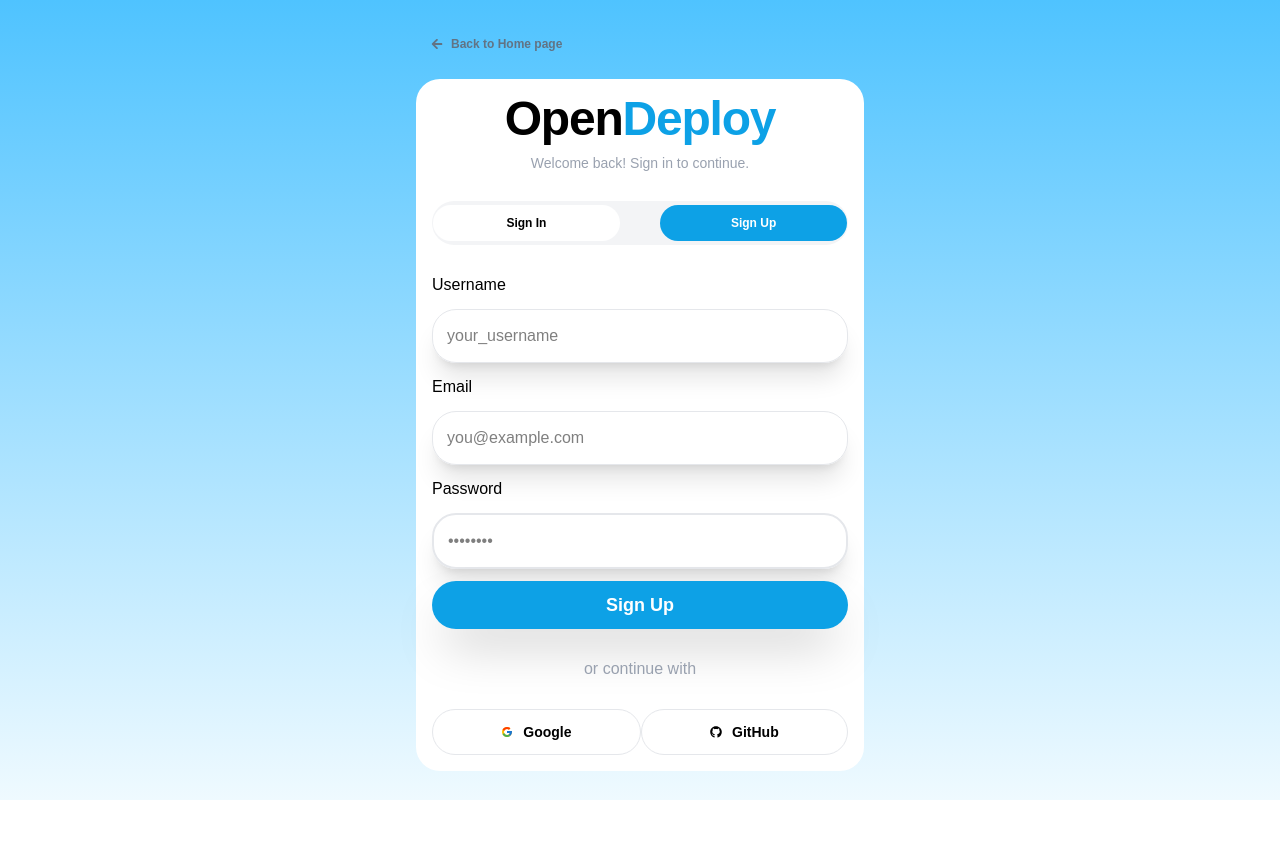
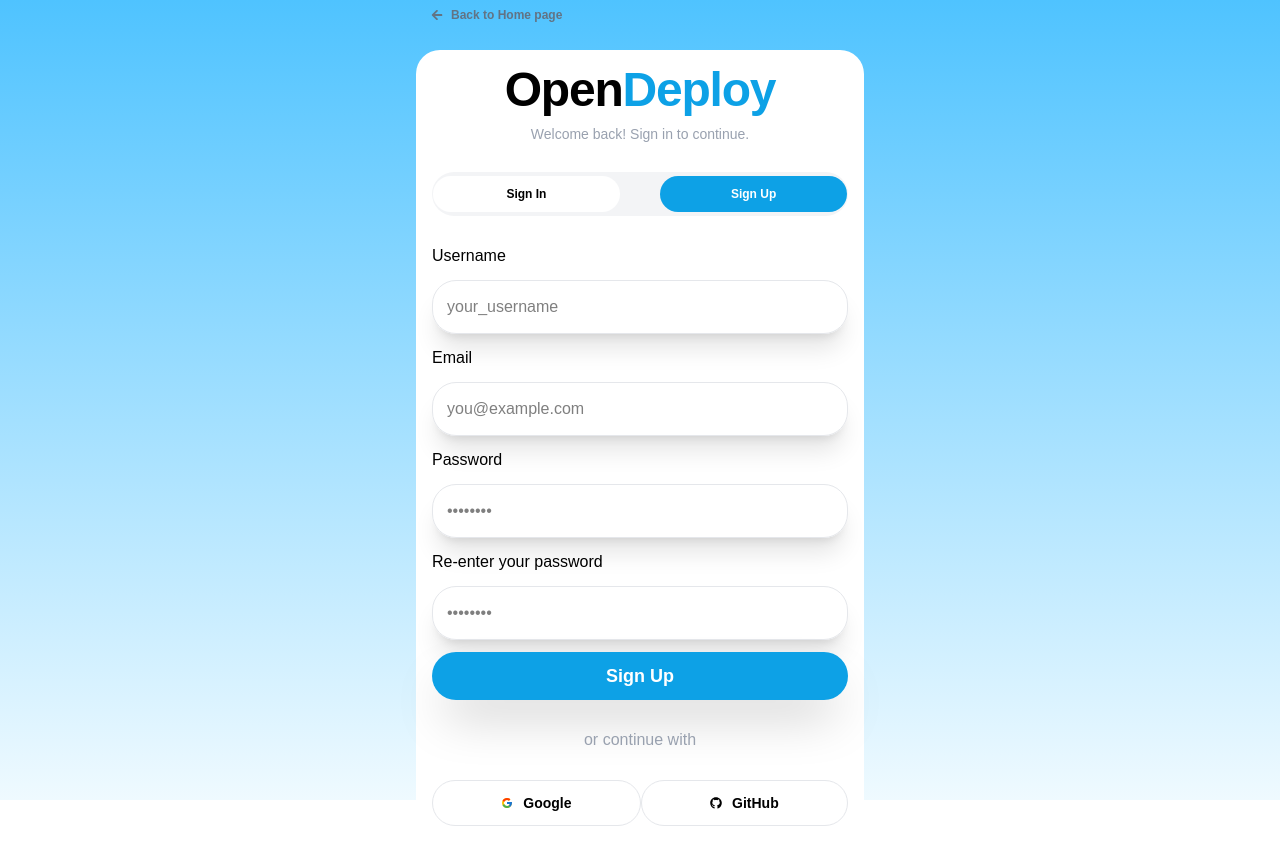
Before and after one commit to Raturchik/OpenDeploy, a React (Vite) app: page /auth in a window 1280 px wide. Both pictures are taken after a click on the button "Sign Up". Before the commit the page ends 800 px from the top, so only its background shows below. Built offline with nearby package versions, Linux system fonts and the light colour scheme.

Commit message:
feat: create basic authorisation with email and password

```diff
--- a/src/pages/Authorisation.tsx
+++ b/src/pages/Authorisation.tsx
@@ -3,9 +3,49 @@ import { FcGoogle } from "react-icons/fc";
 import { Button } from "../components/Button";
 import { useState } from "react";
 import { twMerge } from "tailwind-merge";
+import { auth } from "../services/firebase/firebase";
+import { createUserWithEmailAndPassword, signInWithEmailAndPassword } from "firebase/auth";
 
 export const AuthorisationPage = () => {
     const [isLogin, setIsLogin] = useState(true);
+    const [email, setEmail] = useState("");
+    const [password, setPassword] = useState("");
+    const [copyPassword, setCopyPassword] = useState("");
+    const [error, setError] = useState("");
+    const [username, setUsername] = useState("");
+
+    function signUp(e) {
+        e.preventDefault();
+        if (copyPassword !== password) {
+            setError("Passwords didn't match");
+            return;
+        }
+        createUserWithEmailAndPassword(auth, email, password)
+            .then((user) => {
+                console.log(user);
+                setError("");
+                setEmail("");
+                setPassword("");
+            })
+            .catch((error) => {
+                console.log(error);
+                setError("Unexpected error ocured");
+            });
+    }
+    function signIn(e) {
+        e.preventDefault();
+        signInWithEmailAndPassword(auth, email, password)
+            .then((user) => {
+                console.log(user);
+                setError("");
+                setEmail("");
+                setPassword("");
+            })
+            .catch((error) => {
+                console.log(error);
+                setError("Unexpected error ocured");
+            });
+    }
     return (
         <div className="grid h-screen place-items-center">
             <div className="flex flex-col mx-auto sm:w-[50%] md:w-[45%] lg:w-[40%] xl:w-[35%] 2xl:w-[30%]">
@@ -47,62 +87,86 @@ export const AuthorisationPage = () => {
                         </Button>
                     </div>
                     {isLogin ? (
-                        <form action="" className="flex flex-col gap-3">
+                        <form onSubmit={signIn} className="flex flex-col gap-3">
                             <label htmlFor="email">Email</label>
                             <input
                                 type="email"
                                 name=""
                                 id="email"
+                                value={email}
                                 placeholder="you@example.com"
                                 className="outline-none p-3.5 shadow-xl rounded-3xl border border-border/50 border-gray-200 focus:border-2 focus:border-blue-600"
+                                onChange={(e) => setEmail(e.target.value)}
                             />
                             <label htmlFor="password">Password</label>
                             <input
                                 type="password"
                                 name=""
                                 id="password"
+                                value={password}
                                 placeholder="••••••••"
                                 className="outline-none p-3.5 shadow-xl rounded-3xl border border-border/50 border-gray-200 focus:border-2 focus:border-blue-600"
+                                onChange={(e) => setPassword(e.target.value)}
                             />
+
                             <button
                                 type="submit"
                                 className="bg-[rgb(13,161,230)] rounded-3xl p-2.5 cursor-pointer"
+                                onSubmit={() => signIn}
                             >
                                 <p className="text-white text-lg font-bold">Sign In</p>
                             </button>
                         </form>
                     ) : (
-                        <form action="" className="flex flex-col gap-3">
+                        <form onSubmit={signUp} className="flex flex-col gap-3">
                             <label htmlFor="email">Username</label>
                             <input
                                 type="text"
                                 name=""
                                 id="username"
+                                value={username}
                                 placeholder="your_username"
                                 className="outline-none p-3.5 shadow-xl rounded-3xl border border-border/50 border-gray-200 focus:border-2 focus:border-blue-600"
+                                onChange={(e) => setUsername(e.target.value)}
                             />
                             <label htmlFor="email">Email</label>
                             <input
                                 type="email"
                                 name=""
                                 id="email"
+                                value={email}
                                 placeholder="you@example.com"
                                 className="outline-none p-3.5 shadow-xl rounded-3xl border border-border/50 border-gray-200 focus:border-2 focus:border-blue-600"
+                                onChange={(e) => setEmail(e.target.value)}
                             />
                             <label htmlFor="password">Password</label>
                             <input
                                 type="password"
                                 name=""
                                 id="password"
+                                value={password}
                                 placeholder="••••••••"
-                                className="outline-none p-3.5 shadow-xl rounded-3xl roundedborder border-border/50 border-gray-200 -3xl border-2 focus:border-blue-600"
+                                className="outline-none p-3.5 shadow-xl rounded-3xl border border-border/50 border-gray-200 focus:border-2 focus:border-blue-600"
+                                onChange={(e) => setPassword(e.target.value)}
                             />
+                            <label htmlFor="password">Re-enter your password</label>
+                            <input
+                                type="password"
+                                name=""
+                                id="password"
+                                value={copyPassword}
+                                placeholder="••••••••"
+                                className="outline-none p-3.5 shadow-xl rounded-3xl border border-border/50 border-gray-200 focus:border-2 focus:border-blue-600"
+                                onChange={(e) => setCopyPassword(e.target.value)}
+                            />
+
                             <button
                                 type="submit"
                                 className="bg-[rgb(13,161,230)] rounded-3xl p-2.5 cursor-pointer shadow-2xl"
                             >
                                 <p className="text-white text-lg font-bold">Sign Up</p>
                             </button>
+                            {error ? <p>{error}</p> : ""}
                         </form>
                     )}
                     <p className="text-center text-gray-400">or continue with</p>
```
